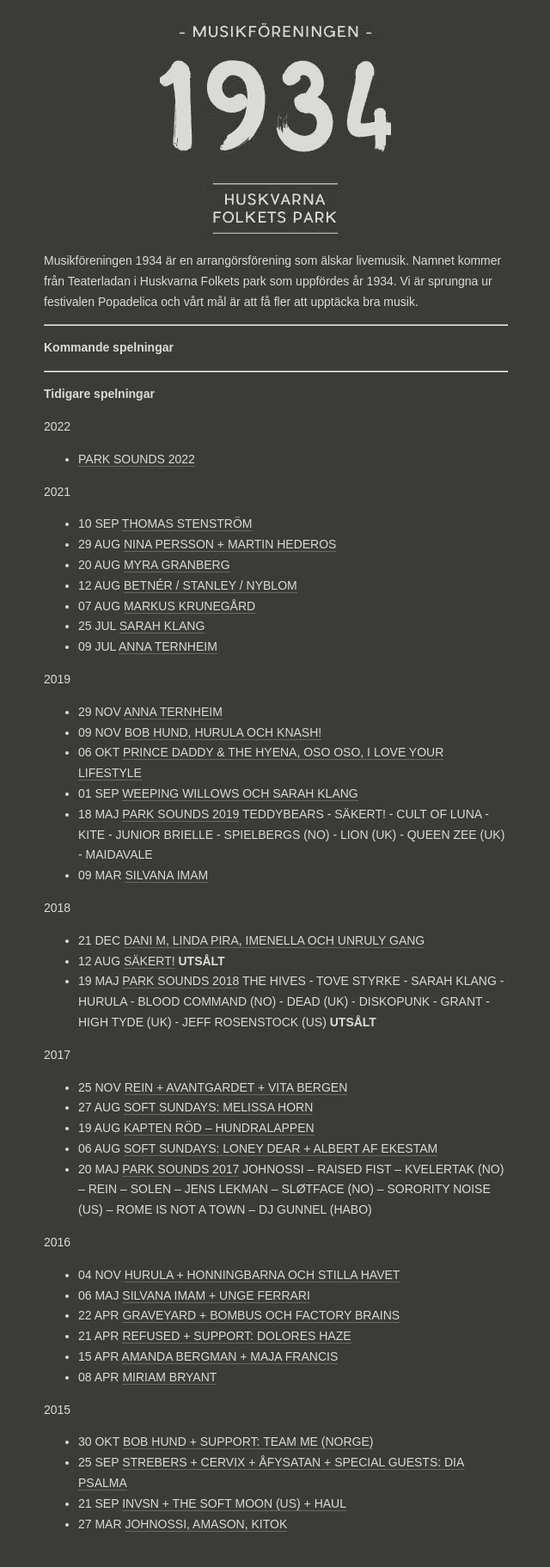
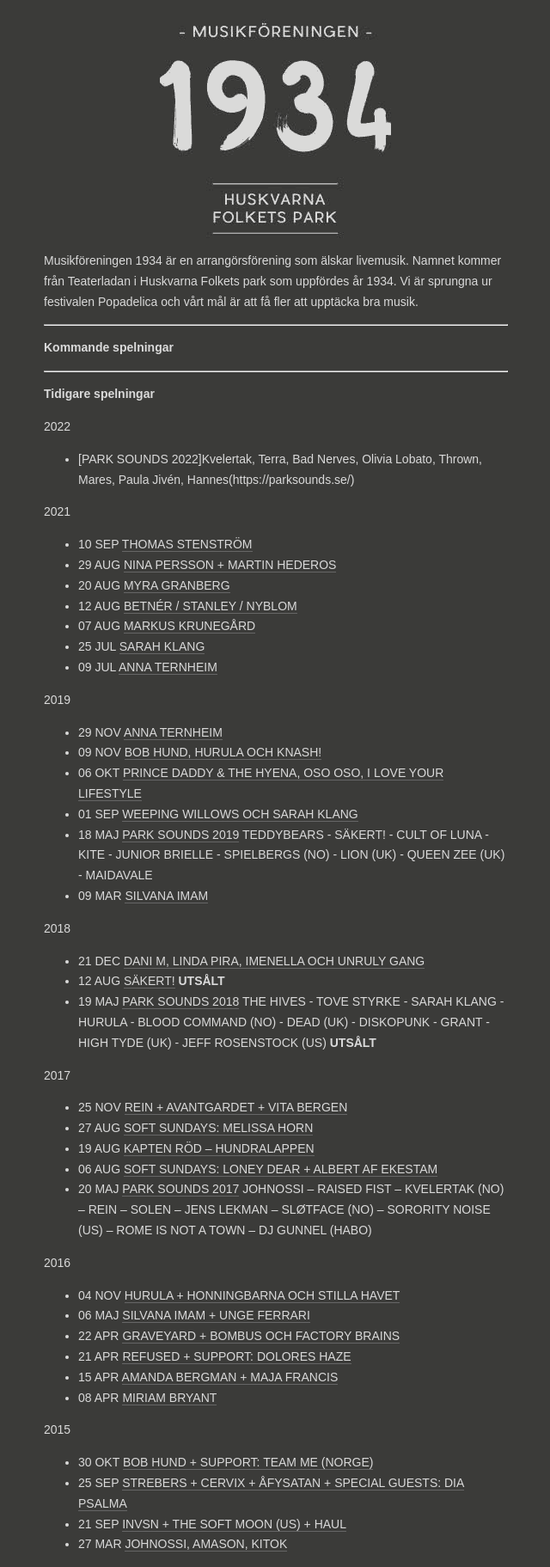
Before and after one commit to parksounds/1934.nu, a Jekyll site: the page built from index.md, in a window 1280 px wide. Shown: the whole page at 86% size, without its empty margins (319-959 px from the left). Built offline with Jekyll 4.4.1, drawn with Linux system fonts in a browser that asks for light colours; our own code applies the rules of GitHub Pages for plain Markdown files; before the commit the page ends 1799 px from its top, so only the background shows below that.

Commit message:
lineup ps 2022

```diff
--- a/index.md
+++ b/index.md
@@ -16,7 +16,8 @@ Musikföreningen 1934 är en arrangörsförening som älskar livemusik. Namnet k
 **Tidigare spelningar**
 
 2022
-* [PARK SOUNDS 2022](https://parksounds.se/)
+* [PARK SOUNDS 2022]Kvelertak, Terra, Bad Nerves, Olivia Lobato,
+Thrown, Mares, Paula Jivén, Hannes(https://parksounds.se/)
 
 
 2021
```
